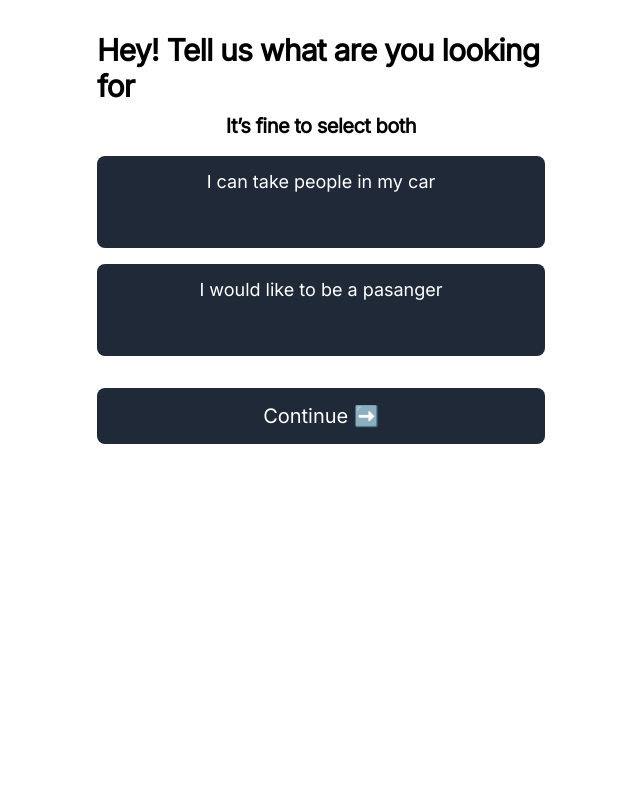
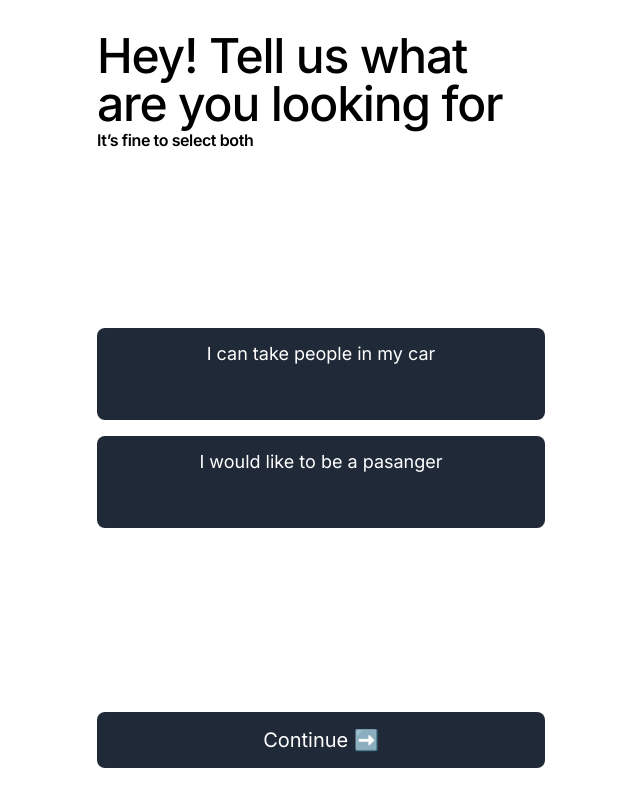
Before and after one commit to krzysztofcybulski/commuty, a React (Vite) app in the folder frontend/: page / in a window 1280 px wide. Shown: the whole page, without its empty margins (319-959 px from the left). Built offline with nearby package versions, Linux system fonts and the light colour scheme; no server answers.

Commit message:
Styled first view

```diff
--- a/frontend/src/views/WelcomeView.tsx
+++ b/frontend/src/views/WelcomeView.tsx
@@ -5,7 +5,8 @@ import { CommutyApiRequest } from '../client/CommutyApiRequest.ts';
 import { TypographyH4 } from '../components/TypographyH4.tsx';
 import { ContinueButton } from '../components/ContinueButton.tsx';
 import { useAppDispatch } from '../store/store.ts';
-import { RidePreference, updateRidePreferences, updateView } from '../store/appReducer.ts';
+import { RidePreference, updatePayload, updateRidePreferences, updateView } from '../store/appReducer.ts';
+import {TypographyH1} from "../components/TypographyH1.tsx";
 
 export const exampleRequest: CommutyApiRequest = {
   user: {
@@ -51,16 +52,20 @@ export const WelcomeView = () => {
   };
 
   return (
-    <div className="container mx-auto p-8 flex justify-center flex-col">
-      <div className="flex flex-col items-center">
-        <TypographyH2 text={'Hey! Tell us what are you looking for'} />
-        <TypographyH4 text={'It’s fine to select both'} className="mb-4" />
+      <div className="container mx-auto p-8 flex flex-col min-h-screen">
+        <div className="flex flex-col items-start">
+          <TypographyH1 text={'Hey! Tell us what are you looking for'} className="font-medium text-xl" />
+          <TypographyH2 text={'It’s fine to select both'} className="mb-4 font-light text-base"/>
         </div>
+        <div className="flex-grow flex flex-col items-stretch justify-center">
           <div className="flex flex-col mb-4">
-        <Button ridePreference={RidePreference.DRIVER} text="I can take people in my car" />
-        <Button ridePreference={RidePreference.PASSENGER} text="I would like to be a pasanger" />
+            <Button text="I can take people in my car"/>
+            <Button text="I would like to be a pasanger" className="mt-4"/>
           </div>
-      <ContinueButton onClick={onContinueClick} />
+        </div>
+        <div className="flex justify-end mt-auto">
+          <ContinueButton onClick={onContinueClick}/>
+        </div>
       </div>
   );
 };
@@ -70,7 +75,7 @@ interface ButtonProps {
   ridePreference: RidePreference;
 }
 
-const Button = ({ text, ridePreference }: ButtonProps) => {
+const Button = ({text, ridePreference}: ButtonProps) => {
   const dispatch = useAppDispatch();
   const [isButtonClicked, setIsButtonClicked] = useState<boolean>(false);
   const handleClick = () => {
```
Also changed, not shown: frontend/src/main.tsx (+9 -0 lines). Lines whose indentation alone changed are shown as unchanged.
